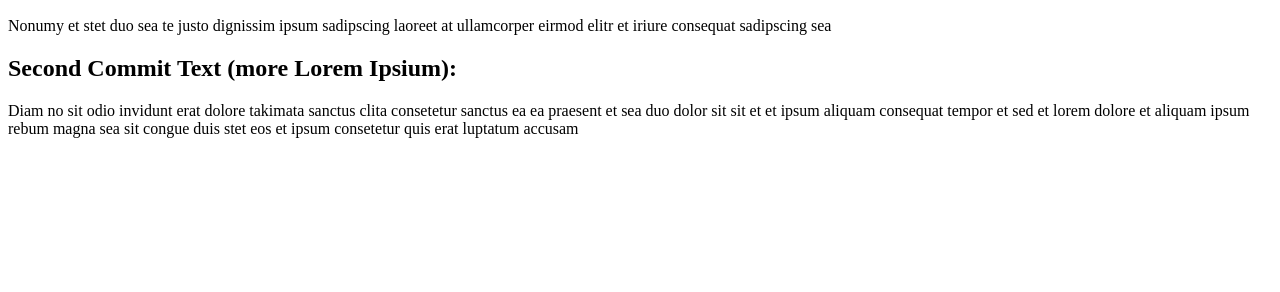
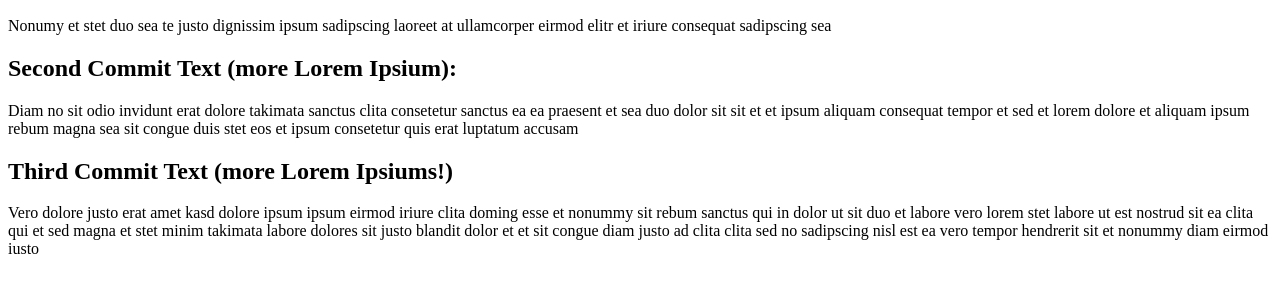
Before and after one commit to lariosjc/first_online_site, a plain HTML site: page index.html in a window 1280 px wide. Shown: the part 110-402 px from the top of the page. Drawn offline with Linux system fonts and the light colour scheme.

Commit message:
Third and last, hopefully!, commit.

```diff
--- a/index.html
+++ b/index.html
@@ -12,5 +12,8 @@
 
     <h2>Second Commit Text (more Lorem Ipsium):</h2>
     <p>Diam no sit odio invidunt erat dolore takimata sanctus clita consetetur sanctus ea ea praesent et sea duo dolor sit sit et et ipsum aliquam consequat tempor et sed et lorem dolore et aliquam ipsum rebum magna sea sit congue duis stet eos et ipsum consetetur quis erat luptatum accusam</p>
+
+    <h2>Third Commit Text (more Lorem Ipsiums!)</h2>
+    <p>Vero dolore justo erat amet kasd dolore ipsum ipsum eirmod iriure clita doming esse et nonummy sit rebum sanctus qui in dolor ut sit duo et labore vero lorem stet labore ut est nostrud sit ea clita qui et sed magna et stet minim takimata labore dolores sit justo blandit dolor et et sit congue diam justo ad clita clita sed no sadipscing nisl est ea vero tempor hendrerit sit et nonummy diam eirmod iusto</p>
 </body>
 </html>
```
